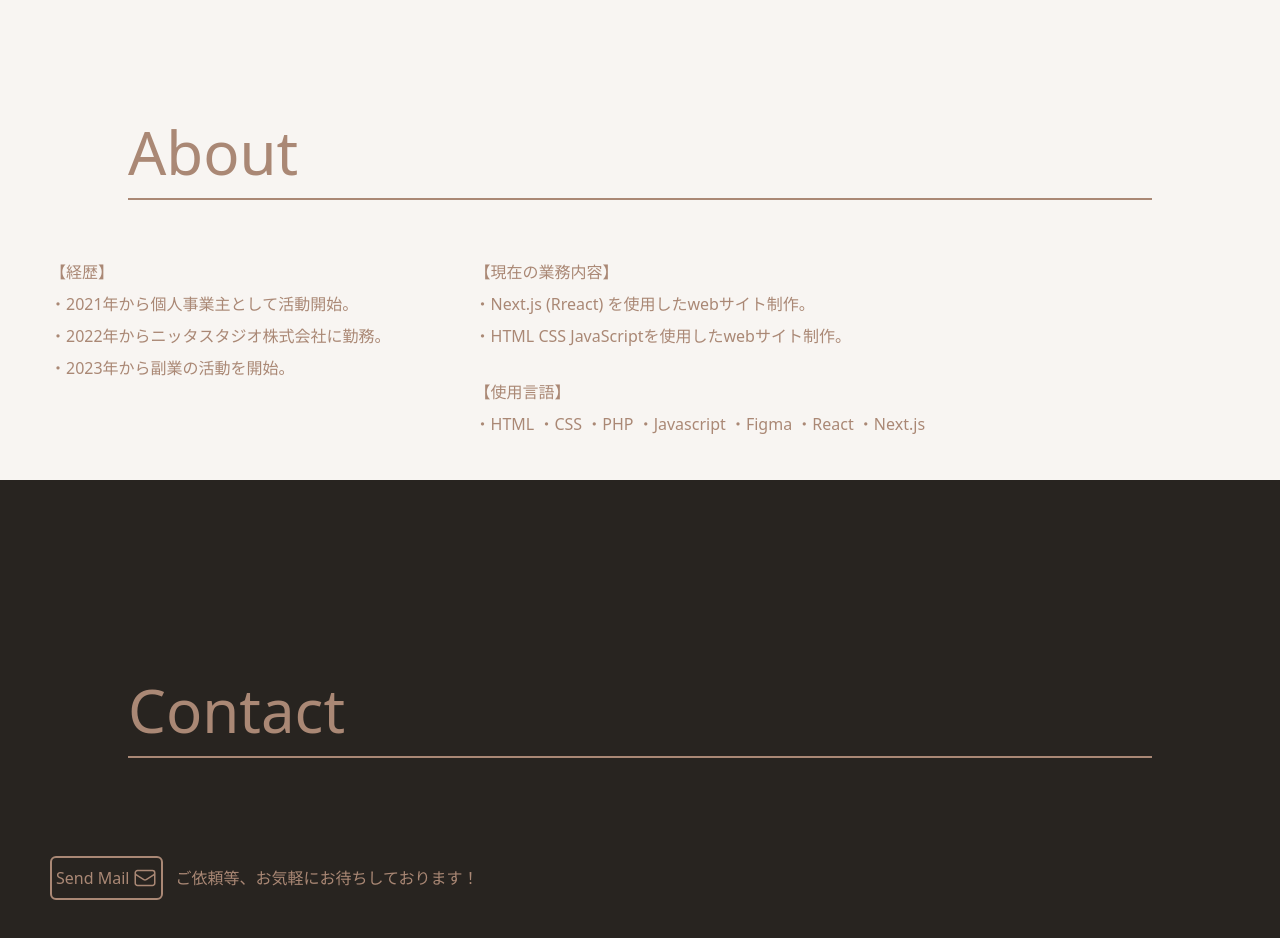
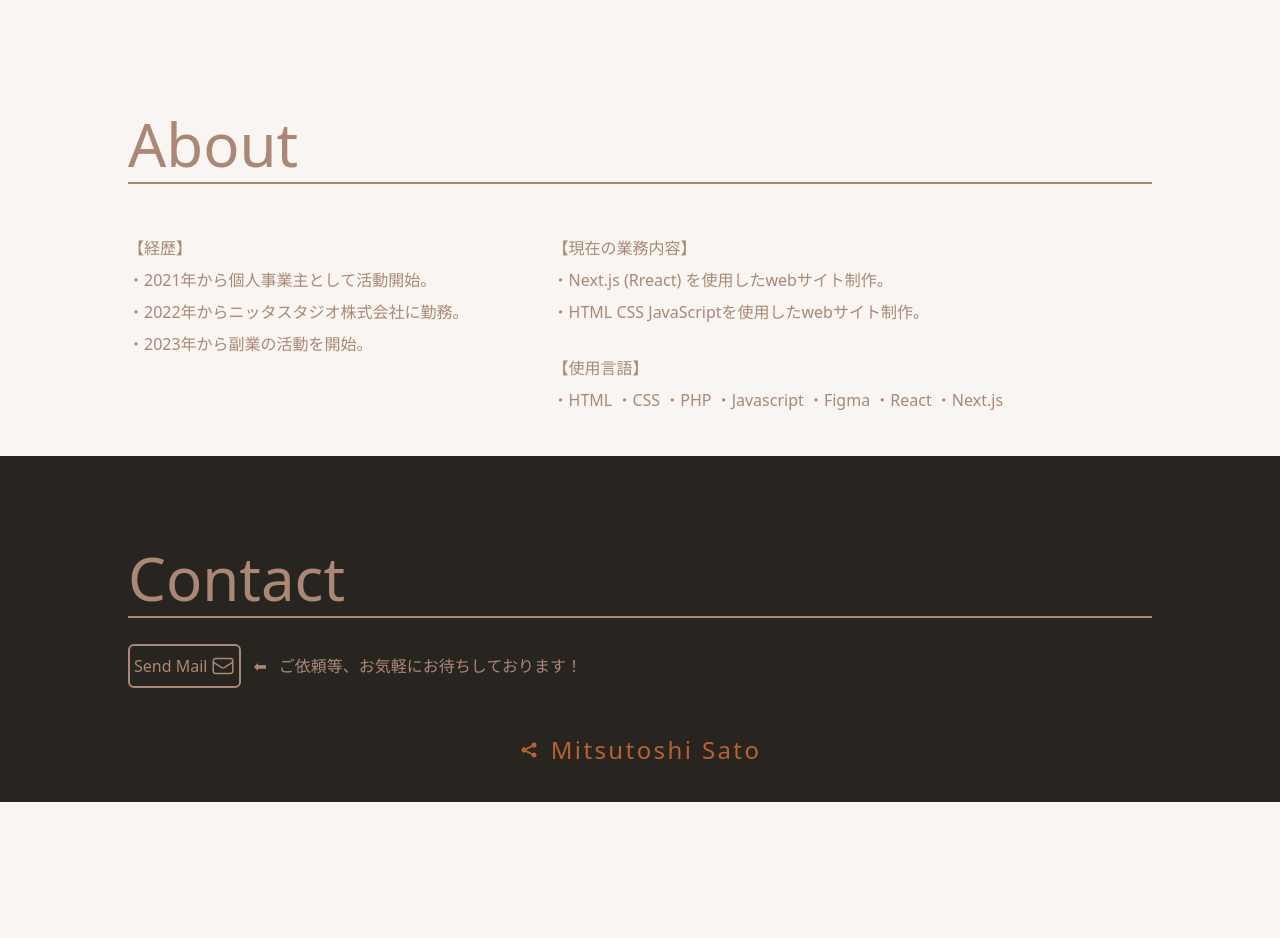
Before and after one commit to mitsuyoshi-sato/portfolio, a Next.js app: page / in a window 1280 px wide. Shown: the part 1100-2038 px from the top of the page. After the commit the page ends 1902 px from the top, so only its background shows below. Built offline with nearby package versions, Linux system fonts and the light colour scheme.

Commit message:
全体の体裁は完成。

```diff
--- a/app/components/Mouse.tsx
+++ b/app/components/Mouse.tsx
@@ -29,7 +29,7 @@ export default function Mouse() {
     <ul className="mt-6 grid-cols-2 gap-4 lg:grid">
       <li>
         <Link href="https://tamago-project.vercel.app/">
-          <div ref={divRef} className="cont mx-auto w-[80%] max-w-[600px] rounded-lg p-8 lg:h-[200px] lg:w-auto">
+          <div ref={divRef} className="cont max-w-[600px] rounded-lg p-8 lg:h-[200px] lg:w-auto">
             <p className="mt-3 opacity-70">April 2022</p>
             <p className="mt-1 text-[18px]">金の卵株式会社</p>
             <p className="mt-3 opacity-70">2022年4月、金の卵株式会社のホームページを作成しました。</p>
@@ -43,7 +43,7 @@ export default function Mouse() {
       </li>
       <li className="mt-10 lg:mt-0">
         <Link href="">
-          <div ref={divRef} className="cont mx-auto w-[80%] max-w-[600px] rounded-lg p-8 lg:h-[200px] lg:w-auto">
+          <div ref={divRef} className="cont max-w-[600px] rounded-lg p-8 lg:h-[200px] lg:w-auto">
             <p className="mt-3 opacity-70">Coming Soon...</p>
             <p className="mt-1 text-[18px]">Port Forio Tool</p>
             <p className="mt-3 opacity-70">誰でも簡単にポートフォリオが作成できる便利なツールを作成しております。近日公開予定。</p>
--- a/app/page.tsx
+++ b/app/page.tsx
@@ -1,4 +1,5 @@
 
+import { ShareIcon } from '@heroicons/react/16/solid'
 import Header from './components/Header'
 import Mouse from './components/Mouse'
 
@@ -11,25 +12,25 @@ export default function Page() {
         <div className="absolute inset-0 bg-black opacity-25"/>
         <div className="absolute left-[20%] top-[200px] text-[70px] leading-[72px] text-white/90 opacity-70 lg:text-[6.8vw] lg:leading-[7vw]">Design &<br/> Front-End<br/> Developer</div>
       </div>
-      <p className="mx-auto mb-14 mt-36 w-[165px] min-w-[165px] border-b-2 border-b-[#aa8875] pb-4 text-6xl lg:w-[80%]" id="about">Works</p>
+      <p className="mx-auto mb-14 mt-36 w-[165px] min-w-[165px] border-b-2 border-b-[#aa8875] pb-2 text-6xl lg:w-[80%]" id="about">Works</p>
         <div className="mx-auto w-[80%]">
           <Mouse />
         </div>
-        <p className="mx-auto mb-14 mt-36 w-[160px] min-w-[160px] border-b-2 border-b-[#aa8875] pb-4 text-6xl lg:w-[80%]" id="about">About</p>
-        <div className="mx-auto mt-12 flex w-[calc(100%-100px)] leading-8">
+        <p className="mx-auto mt-24 w-[160px] min-w-[160px] border-b-2 border-b-[#aa8875] pb-2 text-6xl lg:mt-36 lg:w-[80%]" id="about">About</p>
+        <div className="mx-auto mt-12 w-[80%] leading-8 lg:flex">
           <p>
             【経歴】<br/>
             ・2021年から個人事業主として活動開始。<br/>
             ・2022年からニッタスタジオ株式会社に勤務。<br/>
             ・2023年から副業の活動を開始。
           </p>
-          <div className="ml-[84px]">
-            <p>
+          <div className="lg:ml-[84px]">
+            <p className="mt-10 lg:mt-0">
             【現在の業務内容】<br/>
               ・Next.js (Rreact) を使用したwebサイト制作。<br/>
               ・HTML CSS JavaScriptを使用したwebサイト制作。
             </p>
-            <p className="mt-6">
+            <p className="mt-10 lg:mt-6">
             【使用言語】<br/>
               ・HTML
               ・CSS
@@ -42,15 +43,23 @@ export default function Page() {
           </div>
         </div>
         <div className="mt-10 h-auto w-full bg-[#282420] pt-14">
-          <p className="mx-auto mb-14 mt-36 w-[200px] min-w-[200px] border-b-2 border-b-[#aa8875] pb-4 text-6xl lg:w-[80%]" id="contact">Contact</p>
-          <div className="mx-auto flex h-32 w-[calc(100%-100px)] items-center gap-3">
-            <button className="flex gap-1 rounded-md border-2 border-[#aa8875] px-1 py-2">
+          <p className="mx-auto mt-9 w-[200px] min-w-[200px] border-b-2 border-b-[#aa8875] pb-2 text-6xl lg:w-[80%]" id="contact">Contact</p>
+          <div className="mx-auto flex h-24 w-[80%] items-center justify-center gap-1 lg:justify-start lg:gap-3">
+            <svg xmlns="http://www.w3.org/2000/svg" fill="none" viewBox="0 0 24 24" strokeWidth={1.5} stroke="currentColor" className="h-6 w-6 cursor-pointer duration-[.3s] hover:scale-150 lg:hidden">
+              <path strokeLinecap="round" strokeLinejoin="round" d="M21.75 6.75v10.5a2.25 2.25 0 0 1-2.25 2.25h-15a2.25 2.25 0 0 1-2.25-2.25V6.75m19.5 0A2.25 2.25 0 0 0 19.5 4.5h-15a2.25 2.25 0 0 0-2.25 2.25m19.5 0v.243a2.25 2.25 0 0 1-1.07 1.916l-7.5 4.615a2.25 2.25 0 0 1-2.36 0L3.32 8.91a2.25 2.25 0 0 1-1.07-1.916V6.75" />
+            </svg>
+            <button className="hidden gap-1 rounded-md border-2 border-[#aa8875] px-1 py-2 lg:flex">
               <p>Send Mail</p>
               <svg xmlns="http://www.w3.org/2000/svg" fill="none" viewBox="0 0 24 24" strokeWidth={1.5} stroke="currentColor" className="h-6 w-6">
                 <path strokeLinecap="round" strokeLinejoin="round" d="M21.75 6.75v10.5a2.25 2.25 0 0 1-2.25 2.25h-15a2.25 2.25 0 0 1-2.25-2.25V6.75m19.5 0A2.25 2.25 0 0 0 19.5 4.5h-15a2.25 2.25 0 0 0-2.25 2.25m19.5 0v.243a2.25 2.25 0 0 1-1.07 1.916l-7.5 4.615a2.25 2.25 0 0 1-2.36 0L3.32 8.91a2.25 2.25 0 0 1-1.07-1.916V6.75" />
               </svg>
             </button>
+            <div>⬅︎</div>
             <p>ご依頼等、お気軽にお待ちしております！</p>
+          </div>
+          <div className="mt-5 flex items-center justify-center gap-3 pb-9">
+            <ShareIcon className="font-1 h-8 w-5"/>
+            <div className="font-1 text-2xl tracking-widest">Mitsutoshi Sato</div>
           </div>
         </div>
       <Header />
```
